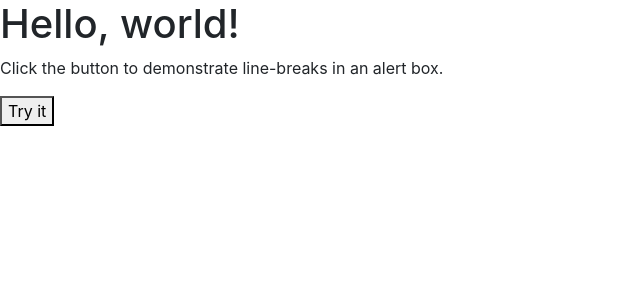
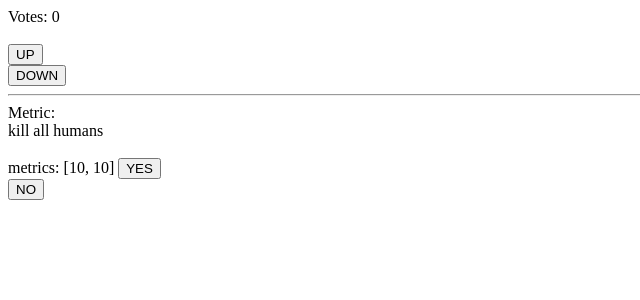
Before and after one commit to KyleGrace/animal-game, a Flask app: page / in a window 1280 px wide. Shown: the top 300 px of the page, without its empty margins (0-640 px from the left). Run offline with Flask 2, Linux system fonts and the light colour scheme; some libraries are stand-ins or nearby versions.

Commit message:
Very basic implementation of game

```diff
--- a/web-app/main.py
+++ b/web-app/main.py
@@ -1,38 +1,69 @@
-from flask import Flask
-from flask import request, render_template
+from flask import Flask, render_template
+import random
 
 app = Flask(__name__)
 
+votes = 0
+
+game_metric=[10,10]
+
+prompts = {
+    "kill all animals": (-10, -9),
+    "kill half of the animals": (-5, -4),
+    "kill all humans": (5, -10),
+    "require everyone to be vegan": (5, -5),
+}
+
+keys = prompts.keys()
+game_prompt = random.choice(list(keys))
+animal_change, human_change = prompts[game_prompt]
+del prompts[game_prompt]
+
 @app.route("/")
 def index():
-    return(
-        render_template("index.html")
-    )
+    return render_template("index.html", votes=votes, game_metric=game_metric,game_prompt=game_prompt)
 
-@app.route("/temp")
-def temp():
-    celsius = request.args.get("celsius","")
-    if celsius:
-        fahrenheit = fahrenheit_from(celsius)
-    else:
-        fahrenheit = ""
-    return (
-        """<form action="" method="get">
-                <input type="text" name="celsius">
-                <input type="submit" value="Convert">
-              </form>"""
-        + "Fahrenheit: "
-        + fahrenheit
-    )
+@app.route("/up", methods=["POST"])
+def upvote():
+    global votes
+    votes = votes + 1
+    return str(votes)
 
-def fahrenheit_from(celsius):
-    """Convert Celsius to Fahrenheit degrees."""
-    try:
-        fahrenheit = float(celsius) * 9 / 5 + 32
-        fahrenheit = round(fahrenheit, 3)  # Round to three decimal places
-        return str(fahrenheit)
-    except ValueError:
-        return "invalid input"
+@app.route("/down", methods=["POST"])
+def downvote():
+    global votes
+    if votes >= 1:
+        votes = votes - 1
+    return str(votes)
+
+
+
+@app.route("/yes", methods=["POST"])
+def optionyes():
+    global game_metric
+    # global animal_metric
+    # global human_metric
+    global game_prompt
+    global prompts
+    global animal_change
+    global human_change
+
+    # animal_change, human_change = prompts[game_prompt]
+    game_metric[0] += animal_change
+    game_metric[1] += human_change
+    # animal_metric += animal_change
+    # human_metric += human_change
+    # del prompts[game_prompt]
+
+    game_prompt = random.choice(list(keys))
+    animal_change, human_change = prompts[game_prompt]
+    del prompts[game_prompt]
+
+    return str(game_metric)
+
+# @app.route("/no", methods=["POST"])
+# def optionno():
+
 
 # # Used to test locally
 if __name__ == "__main__":
--- a/web-app/static/helloworld.js
+++ /dev/null
@@ -1,3 +0,0 @@
-function myFunction() {
-    alert("Hello worm");
-    }
--- a/web-app/templates/index.html
+++ b/web-app/templates/index.html
@@ -1,32 +1,61 @@
-<!doctype html>
+<!DOCTYPE html>
 <html lang="en">
-  <head>
-    <!-- Required meta tags -->
-    <meta charset="utf-8">
-    <meta name="viewport" content="width=device-width, initial-scale=1, shrink-to-fit=no">
-
-    <!-- Bootstrap CSS -->
-    <link rel="stylesheet" href="https://maxcdn.bootstrapcdn.com/bootstrap/4.0.0/css/bootstrap.min.css" integrity="sha384-Gn5384xqQ1aoWXA+058RXPxPg6fy4IWvTNh0E263XmFcJlSAwiGgFAW/dAiS6JXm" crossorigin="anonymous">
-
-    <title>:(</title>
-  </head>
-  <body>
-    <h1>Hello, world!</h1>
-
-    <!-- Optional JavaScript -->
-    <!-- jQuery first, then Popper.js, then Bootstrap JS -->
-    <script src="https://code.jquery.com/jquery-3.2.1.slim.min.js" integrity="sha384-KJ3o2DKtIkvYIK3UENzmM7KCkRr/rE9/Qpg6aAZGJwFDMVNA/GpGFF93hXpG5KkN" crossorigin="anonymous"></script>
-    <script src="https://cdnjs.cloudflare.com/ajax/libs/popper.js/1.12.9/umd/popper.min.js" integrity="sha384-ApNbgh9B+Y1QKtv3Rn7W3mgPxhU9K/ScQsAP7hUibX39j7fakFPskvXusvfa0b4Q" crossorigin="anonymous"></script>
-    <script src="https://maxcdn.bootstrapcdn.com/bootstrap/4.0.0/js/bootstrap.min.js" integrity="sha384-JZR6Spejh4U02d8jOt6vLEHfe/JQGiRRSQQxSfFWpi1MquVdAyjUar5+76PVCmYl" crossorigin="anonymous"></script>
+    <head>
+        <meta charset="UTF-8">
+        <meta name="viewport" content="width=device-width, initial-scale=1.0">
+        <title>Voting App !</title>
+    </head>
 
 
+    <body>
+        <!-- Votes example -->
+        Votes: <span id="count">{{ votes }}</span>
+        <br><br>
+        <button id="up">UP</button>
+        <br>
+        <button id="down">DOWN</button>
+        <hr>
 
+        <!-- animal game demo -->
+        Metric:
+        <div id="prompt">{{ game_prompt }}</div>
+        <br>
+        metrics: <span id="metrics">{{game_metric}}</span>
+        <!-- <br>
+        animal metric: <span id="animal">{{ animal_metric }}</span>
+        <br>
+        human metric: <span id="human">{{ human_metric }}</span>
+        <br> -->
+        <button id="yes">YES</button>
+        <br>
+        <button id="no">NO</button>
+    </body>
 
-    <p>Click the button to demonstrate line-breaks in an alert box.</p>
+    <script type="text/javascript">
+        document.addEventListener('DOMContentLoaded', () => {
+            document.querySelectorAll('button').forEach(button => {
+                button.onclick = () => {
+                    const request = new XMLHttpRequest();
+                    request.open('POST', `/${button.id}`);
+                    request.onload = () => {
+                        const response = request.responseText;
 
-    <button onclick="myFunction()">Try it</button>
+                        if (button.id == "up" | button.id == "down") {
+                            document.getElementById('count').innerHTML = response;
+                        }
+                        else if (button.id == "yes" | button.id == "no") {
+                            if (button.id == "yes") {
+                                document.getElementById('metrics').innerHTML = response;
+                                // document.getElementById('human').innerHTML = response[1];
+                            }
 
-    <script src="/static/helloworld.js"></script>
+                        }
 
-</body>
+                    };
+                    request.send();
+                };
+            });
+        });
+    </script>
+
 </html>
```
